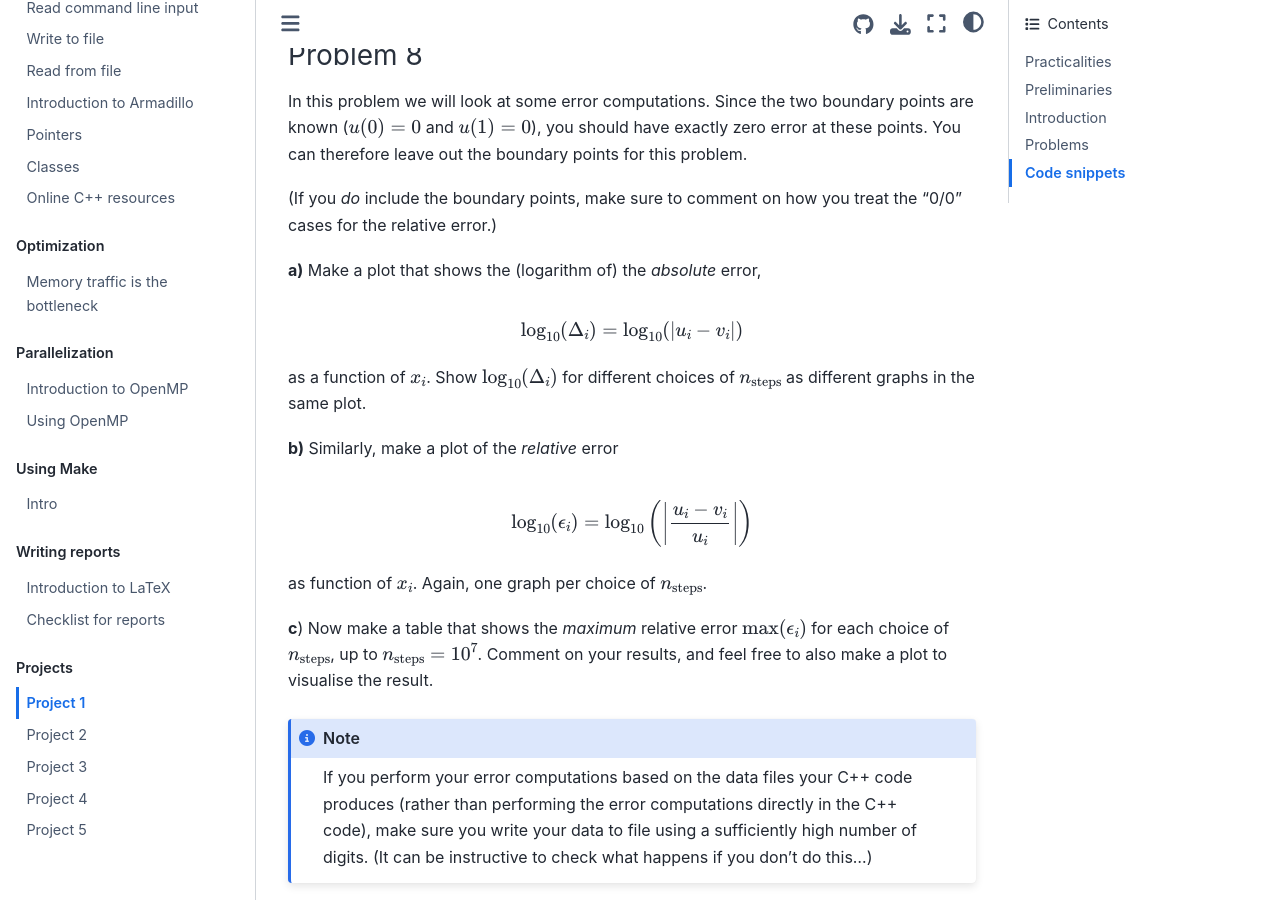
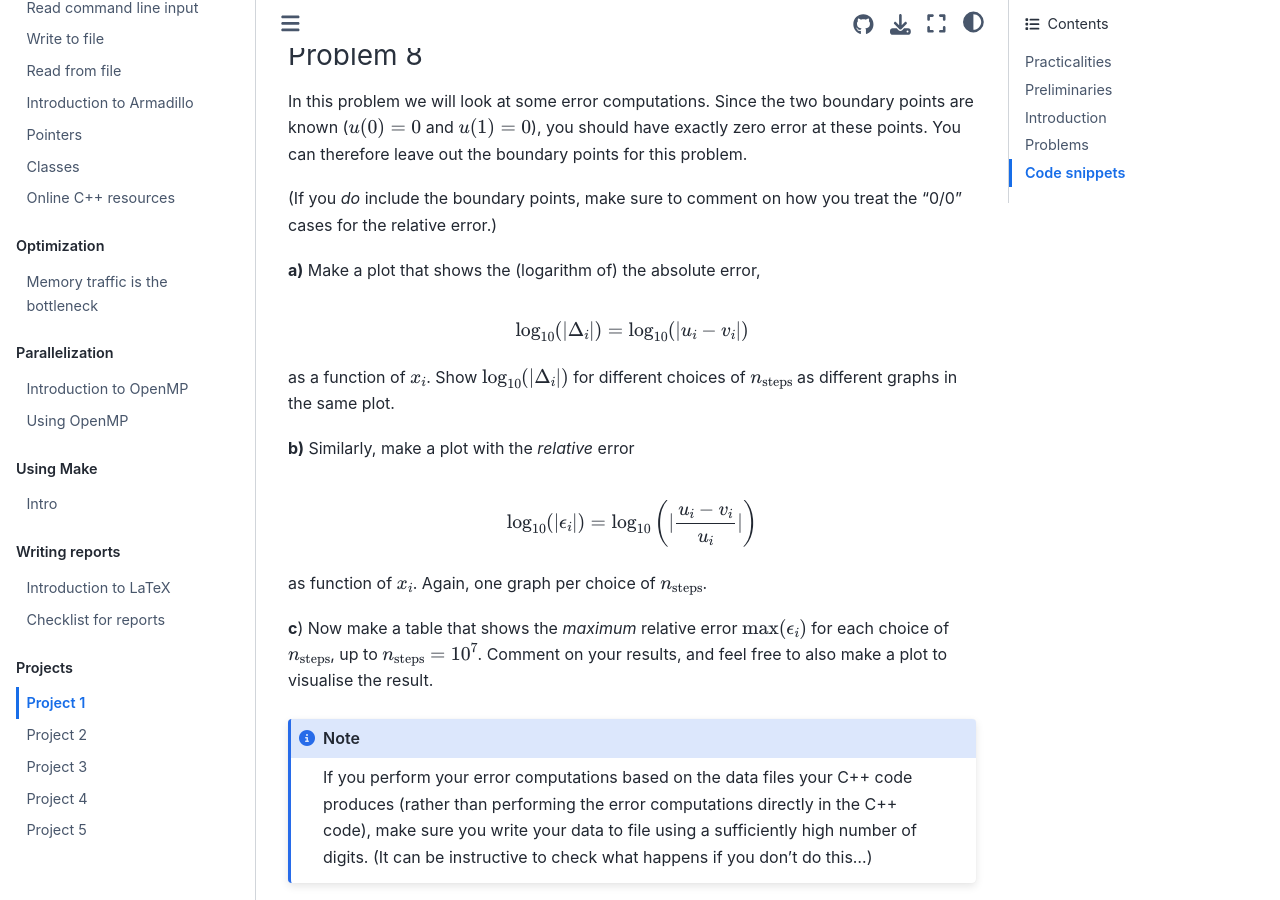
Before and after one commit to anderkve/FYS3150, a Jupyter Book: the page built from book/projects/project1.md, in a window 1280 px wide and 900 px high, scrolled down 4095 px. Built offline with Jupyter Book 1.0.4 settings and Sphinx 7.4.7 and the Sphinx Book theme 1.1.4, drawn with Linux system fonts in a browser that asks for light colours; pages that are not in the unit, such as notebooks, are missing from menus.

Commit message:
Small notation consistency fixes.

```diff
--- a/book/projects/project1.md
+++ b/book/projects/project1.md
@@ -135,19 +135,19 @@ out the boundary points for this problem.
 (If you *do* include the boundary points, make sure to comment on how you treat the "0/0" cases for the relative error.)
 
 
-**a)** Make a plot that shows the (logarithm of) the *absolute* error,
+**a)** Make a plot that shows the (logarithm of) the absolute error,
 
 $$
-\log_{10}(\Delta_i) = \log_{10}(|u_i - v_i|)
+\log_{10}(|\Delta_i|) = \log_{10}(|u_i - v_i|)
 $$
 
-as a function of $x_i$. Show $\log_{10}(\Delta_i)$ for different choices of $n_{\text{steps}}$ as different graphs in the same plot.
+as a function of $x_i$. Show $\log_{10}(|\Delta_i|)$ for different choices of $n_{\text{steps}}$ as different graphs in the same plot.
 
 
-**b)** Similarly, make a plot of the *relative* error
+**b)** Similarly, make a plot with the *relative* error
 
 $$
-\log_{10}(\epsilon_i) = \log_{10}\left(\left| \frac{u_i - v_i}{u_i} \right| \right)
+\log_{10}(|\epsilon_i|) = \log_{10} \left( | \frac{u_i - v_i}{u_i} | \right)
 $$
 
 as function of $x_i$. Again, one graph per choice of $n_{\text{steps}}$.
```
